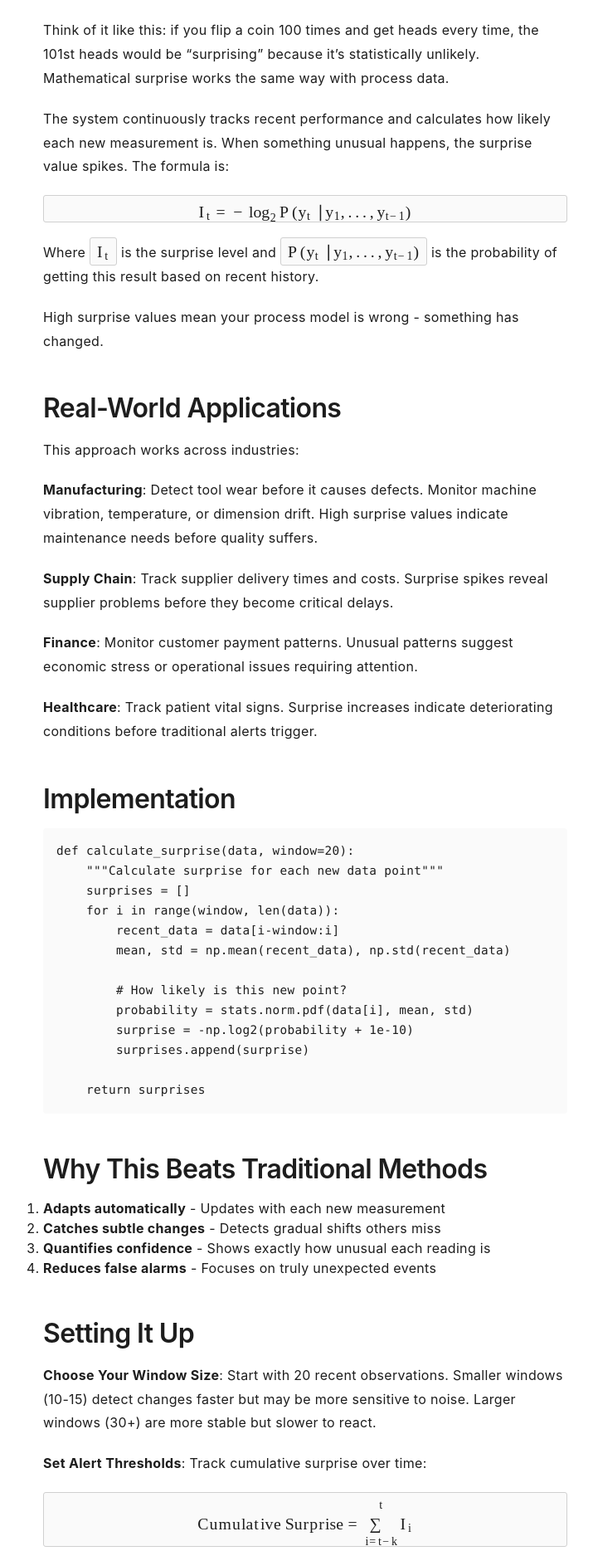
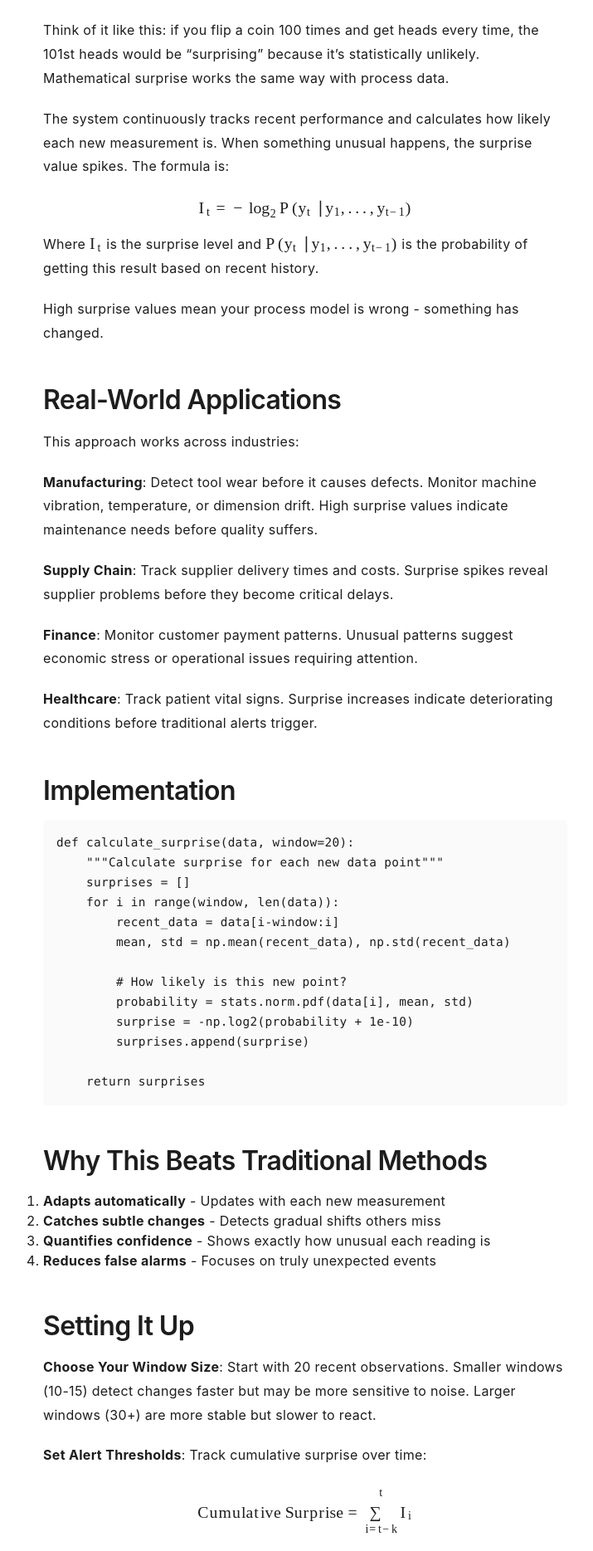
Before and after one commit to HamishFrostLyon/hamishfrostlyon.github.io, a Jekyll site: the page built from _posts/2025-07-08-metric-sensitivity.md, in a window 1280 px wide. Shown: the part 1292-3161 px from the top of the page at 83% size, without its empty margins (272-987 px from the left). Built offline with Jekyll 4.4.1, drawn with Linux system fonts in a browser that asks for light colours.

Commit message:
Remove boxes from mathematical equations
- Removed background, border, and padding from MathJax equations
- Kept clean, minimal styling with proper spacing
- Maintains readability without visual clutter

🤖 Generated with [Claude Code](https://claude.ai/code)

Co-Authored-By: Claude <noreply@anthropic.com>

```diff
--- a/_sass/_components.scss
+++ b/_sass/_components.scss
@@ -382,21 +382,13 @@ p a, li a, .post-title a {
 
 // MathJax equation styling
 .MathJax_Display {
-    background: var(--bg-secondary);
-    border: 1px solid var(--border-color);
-    border-radius: 4px;
-    padding: 1rem;
     margin: 1.5rem 0;
     overflow-x: auto;
 }
 
 .MathJax {
-    // Inline math styling
+    // Clean, unboxed styling for inline math
     &:not(.MathJax_Display) {
-        background: var(--bg-secondary);
-        border-radius: 3px;
-        padding: 0.2em 0.4em;
-        font-size: 0.95em;
-        border: 1px solid var(--border-color);
+        font-size: 1em;
     }
 }
```
